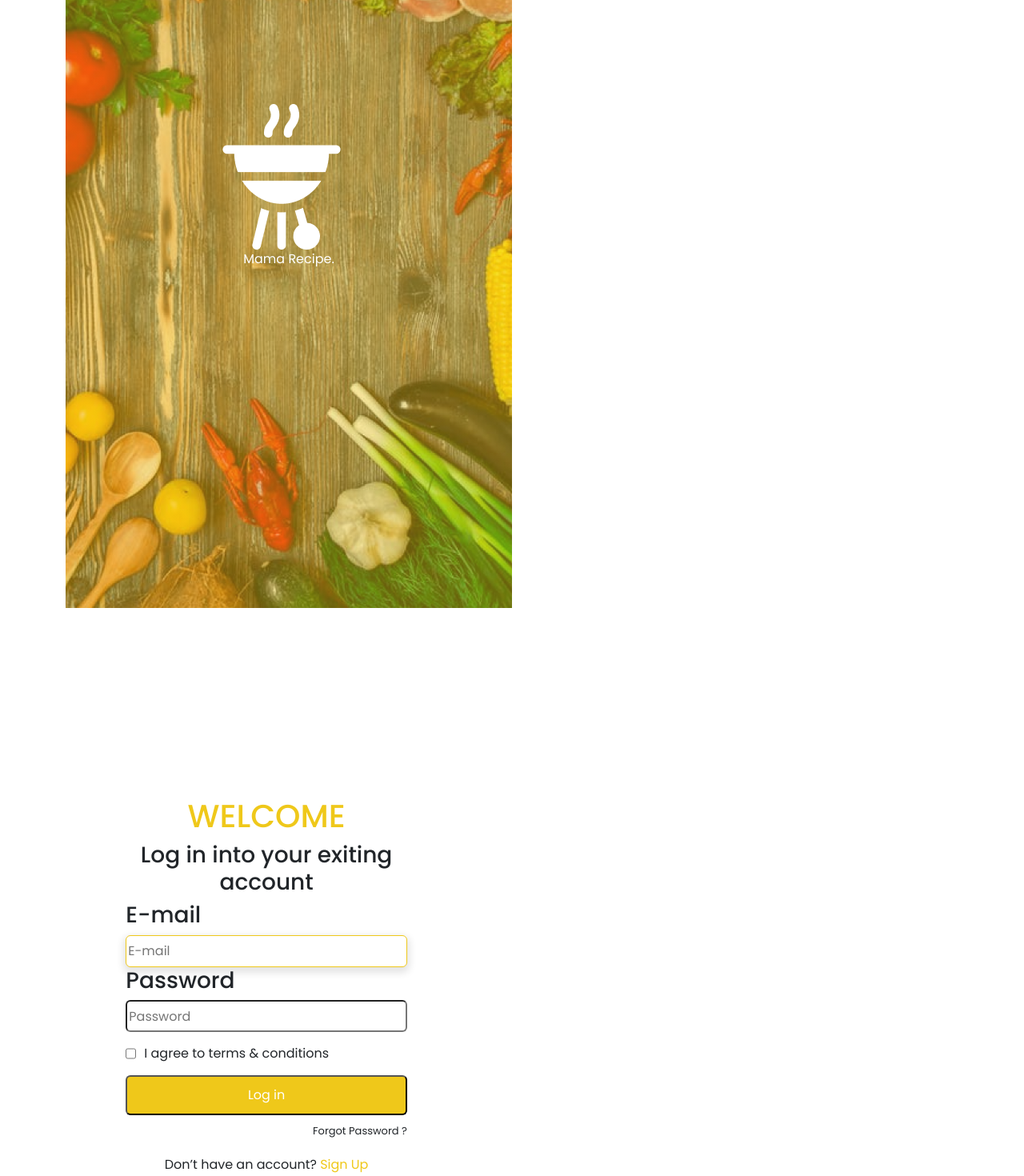
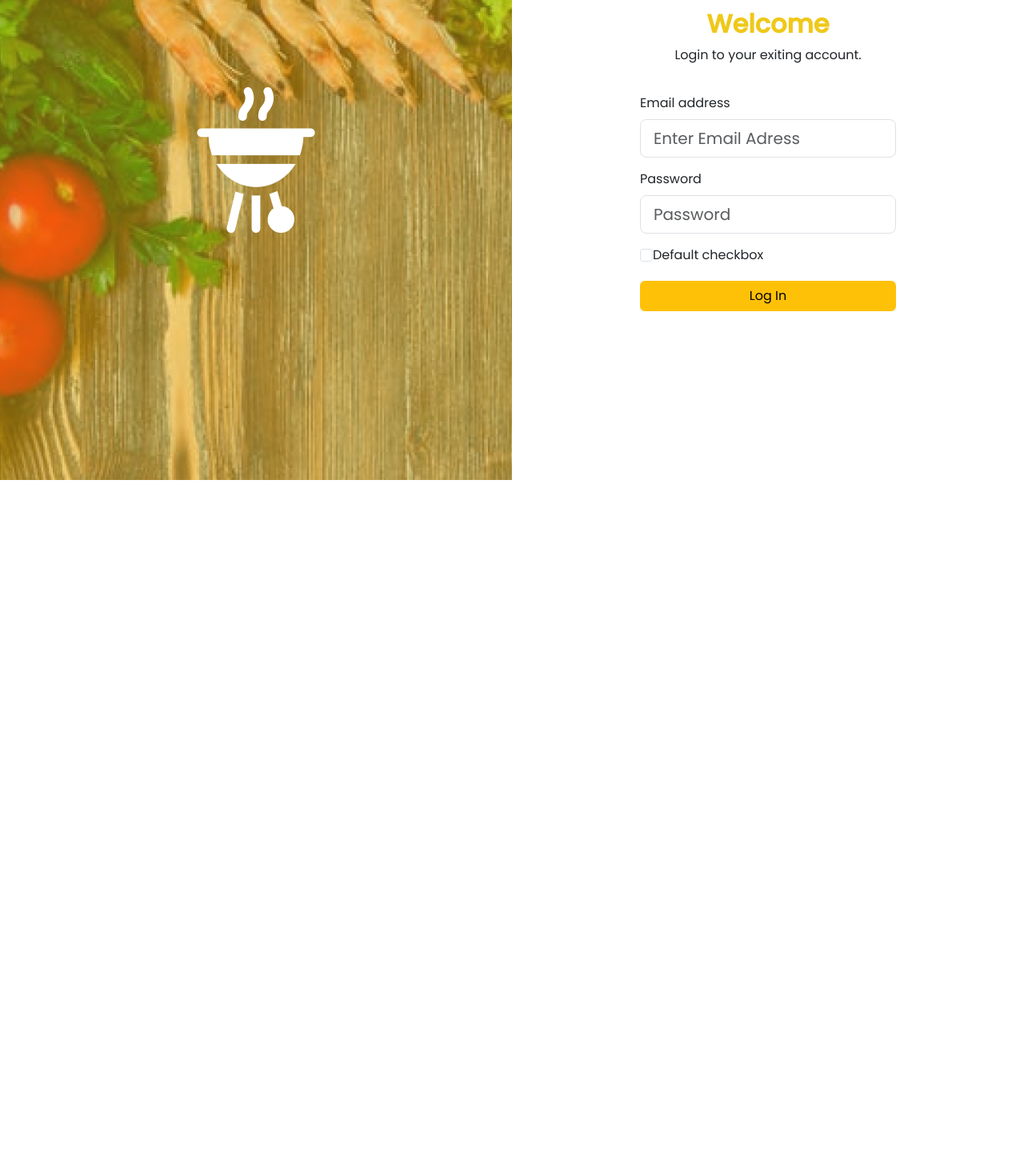
Before and after one commit to Pijar-Camp-Batch-15-Team-B/pijar-food-fe, a React (Create React App) app: page /login in a window 1280 px wide. Shown: the part 200-1670 px from the top of the page at 80% size. After the commit the page ends 800 px from the top, so only its background shows below. Built offline with nearby package versions, Linux system fonts and the light colour scheme.

Commit message:
[Update] Login & Register Pages

```diff
--- a/src/pages/Login.js
+++ b/src/pages/Login.js
@@ -4,34 +4,54 @@ import '../style/Login.css'
 
 export default function Login() {
   return (
-    <section id='Login'>
-      <div className="container">
-        <div className="left">
-            <div className="left2">
-                <div className="lb">
-                    <img src="/images/barbecue-1.png" alt="logos" className="limg"/>
-                    <p className="lt">Mama Recipe.</p>
-                </div>
-            </div>
+    <section className="main-login">
+      <div className="left-login">
+        <img src="/images/barbecue-1.png" />
+      </div>
+      <div className="right-login">
+        <div className="right-login-child">
+          <div className="login-title">
+            <h2>Welcome</h2>
+            <p>Login to your exiting account.</p>
+          </div>
+          <div className="regis-input">
+            <span>
+              <label for="exampleFormControlInput1" className="form-label">
+                Email address
+              </label>
+              <input
+                type="email"
+                className="form-control form-control-lg"
+                id="exampleFormControlInput1"
+                placeholder="Enter Email Adress"
+              />
+            </span>
+            <span>
+              <label for="exampleFormControlInput1" className="form-label">
+                Password
+              </label>
+              <input
+                type="email"
+                className="form-control form-control-lg"
+                id="exampleFormControlInput1"
+                placeholder="Password"
+              />
+            </span>
+            <span>
+              <input
+                className="form-check-input"
+                type="checkbox"
+                value=""
+                id="defaultCheck1"
+              />
+              <label className="form-check-label" for="defaultCheck1">
+                Default checkbox
+              </label>
+            </span>
+          </div>
+          <button type="button" className="btn btn-warning">Log In</button>
         </div>
-        <div className="right">
-            <div className="rb">
-                <h1 className="rb1a">WELCOME</h1>
-                <h3 className="rb1">Log in into your exiting account</h3>
-                <h3>E-mail</h3>
-                <input type="email" placeholder="E-mail" className="rb-i1"/>
-                <h3>Password</h3>
-                <input type="password" placeholder="Password" className="rb-i"/>
-                <div className="rb2">
-                    <input type="checkbox" className="rb2a"></input>
-                    <div className="rb2b">I agree to terms & conditions</div>
-                </div>
-                <button className="rb-btn">Log in</button>
-                <p className="rb3">Forgot Password ?</p>
-                <p className="rb4">Don’t have an account? <span className="rb4a">Sign Up</span></p>
-            </div>
-        </div>
-    </div>
+      </div>
     </section>
   )
 }
--- a/src/style/Login.css
+++ b/src/style/Login.css
@@ -1,132 +1,50 @@
-html, body {
-    margin: 0;
-    padding: 0;
+.main-login{
+    display: flex;
+    font-family: 'Poppins';
 }
 
-
-.left {
-    width: 50%;
-    height: 960px;
-}
-
-.left2 {
+.left-login {
     width: 100%;
-    height: 100%;
+    height: 100vh;
     display: flex;
     align-items: center;
     justify-content: center;
-    background-size: cover;
-    background-position: center;
     background-image: linear-gradient(#EFC81A70 100%, white 0%) ,url(/public/images/image-15.png);
 }
 
-.lb {
-    width: 200px;
-    margin: auto;
-    height: 300px;
-    order: 1;
+.right-login{
+    width: 100%;
+    height: 100vh;
+    display: flex;
+    justify-content: center;
+    align-items: center;
 }
 
-.limg {
-    z-index: 20;
-}
-
-.lt {
-    z-index: 20;
-    color: white;
+.login-title{
     text-align: center;
 }
 
-.right {
-    width: 45%;
-    height: 960px;
-    display: flex;
-    align-items: center;
+.login-title h2{
+    color: #EFC81A;
+    font-weight: bold;
 }
 
-.rb {
-    width: 70%;
-    margin: auto;
+.login-input {
+    display: flex;
+    flex-direction: column;
+    gap: 15px;
 }
 
-.rb1a {
-    color: #EFC81A;
-    text-align: center;
+.right-login-child{
+    display: flex;
+    flex-direction: column;
+    width: 50%;
+    gap: 20px;
 }
 
-.rb1 {
-    text-align: center;
+@media screen and (max-width: 951px) {
+    .main-login{
+        display: flex;
+        flex-direction: column;
+    }
 }
-
-.rb-i1 {
-    width: 100%;
-    height: 40px;
-    background: #FFF;
-    border-radius: 6px;
-    border: 1px solid #EFC81A;
-    box-shadow: 0px 4px 10px 3px rgba(0, 0, 0, 0.11);
-}
-
-.rb-i {
-    width: 100%;
-    height: 40px;
-    border-radius: 6px;
-}
-
-.rb2 {
-    display: flex;
-    gap: 10px;
-    margin-top: 15px;
-}
-
-.rb2a {
-    background-color: #EFC81A;
-}
-
-.rb-btn {
-    width: 100%;
-    height: 50px;
-    color: #FFF;
-    margin-top: 15px;
-    border-radius: 6px;
-    background: #EFC81A;
-}
-
-.rb3 {
-    margin-top: 10px;
-    text-align: right;
-    font-size: small;
-}
-
-.rb4 {
-    margin-top: 20px;
-    text-align: center;
-}
-
-.rb4a {
-    color: #EFC81A;
-}
-
-/*Responsive website*/
-
-@media screen and (max-width: 600px) {
-    html {
-        margin: 0;
-        padding: 0;
-    }
-
-    .container{
-        display: block;
-    }
-
-
-    .left {
-        display: none;
-    }
-
-    .right {
-        width: 100%;
-        height: 100vh;
-    }
-
-}
--- a/src/style/Register.css
+++ b/src/style/Register.css
@@ -1,5 +1,6 @@
 .main-regis{
     display: flex;
+    font-family: 'Poppins';
 }
 
 .left-regis {
@@ -23,6 +24,11 @@
     text-align: center;
 }
 
+.regis-title h2{
+    color: #EFC81A;
+    font-weight: bold;
+}
+
 .regis-input {
     display: flex;
     flex-direction: column;
@@ -35,3 +41,10 @@
     width: 50%;
     gap: 20px;
 }
+
+@media screen and (max-width: 951px) {
+    .main-regis{
+        display: flex;
+        flex-direction: column;
+    }
+}
```
